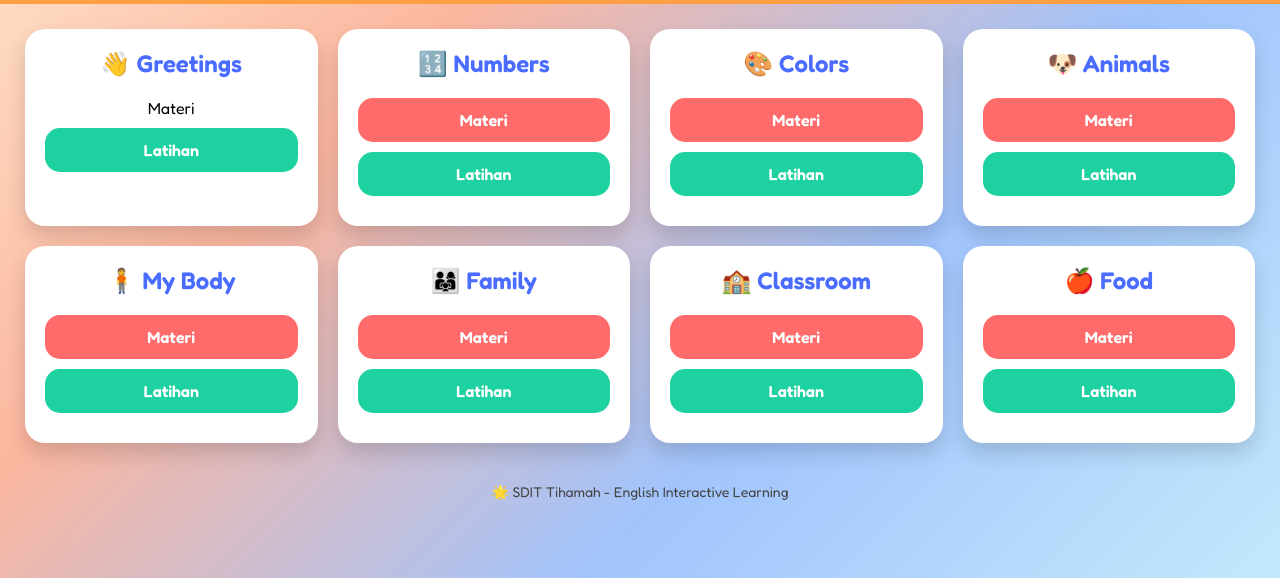
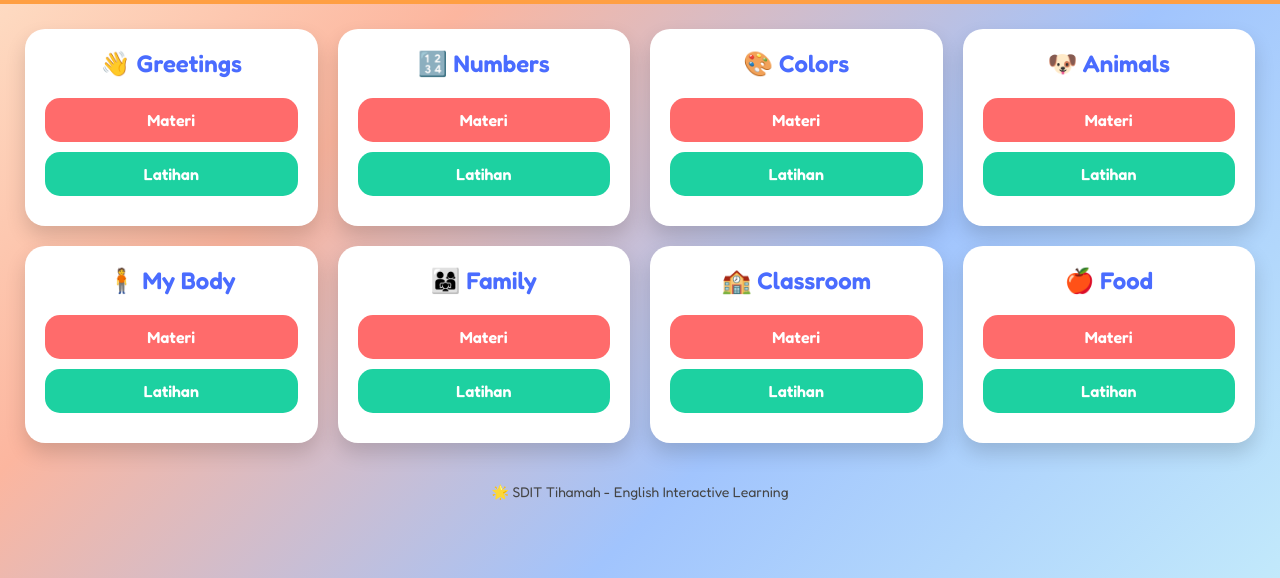
Before and after one commit to yayanpusfito/zainakumpulanbabbahasainggris, a plain HTML site: page index.html in a window 1280 px wide. Shown: the part 222-800 px from the top of the page. Drawn offline with Linux system fonts and the light colour scheme.

Commit message:
CHANGED CODING MATERI

```diff
--- a/index.html
+++ b/index.html
@@ -107,7 +107,7 @@ footer{
 
 <div class="card">
 <h2>👋 Greetings</h2>
-<a class="https://yayanpusfito.github.io/zainamaterigreetings/" target="_blank">Materi</a>
+<a class="btn materi" href=https://yayanpusfito.github.io/zainamaterigreetings/" target="_blank">Materi</a>
 <a class="btn soal" href="https://yayanpusfito.github.io/zainasoalgreetings/" target="_blank">Latihan</a>
 </div>
 
```
